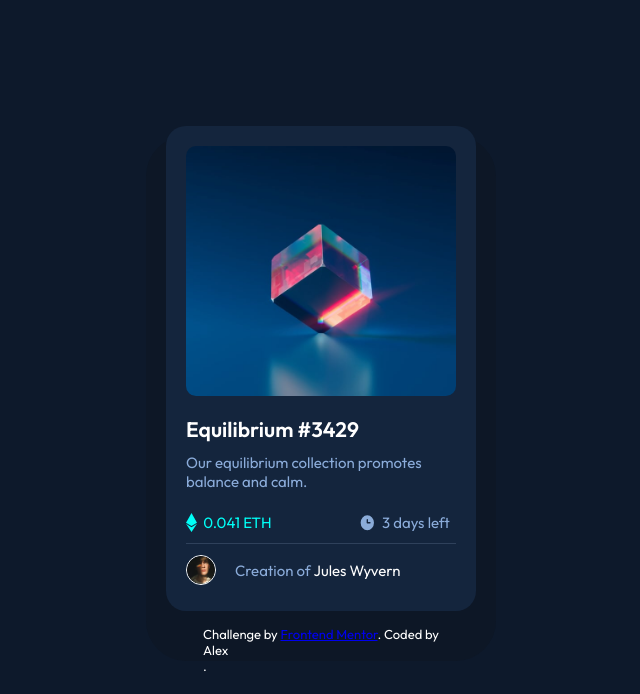
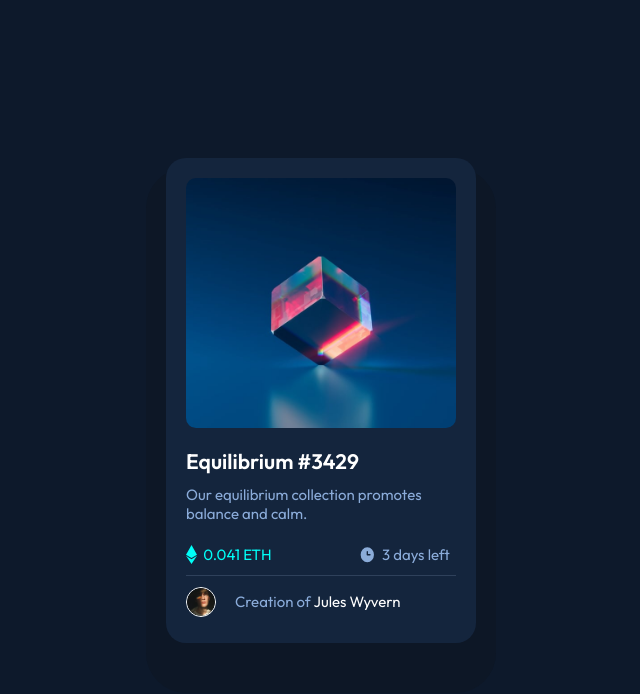
Before and after one commit to Alex6pc/frontendmentor-7, a plain HTML site: page index.html in a window 1280 px wide. Shown: the whole page, without its empty margins (319-959 px from the left). Drawn offline with Linux system fonts and the light colour scheme; a web font is replaced by a local one.

Commit message:
Update index.html

```diff
--- a/index.html
+++ b/index.html
@@ -35,10 +35,5 @@
         </div>
     </div>
   </div>
-
-   <div class="attribution">
-    Challenge by <a href="https://www.frontendmentor.io?ref=challenge" target="_blank">Frontend Mentor</a>.
-    Coded by <p>Alex</p>.
-  </div>
 </body>
 </html>
```
